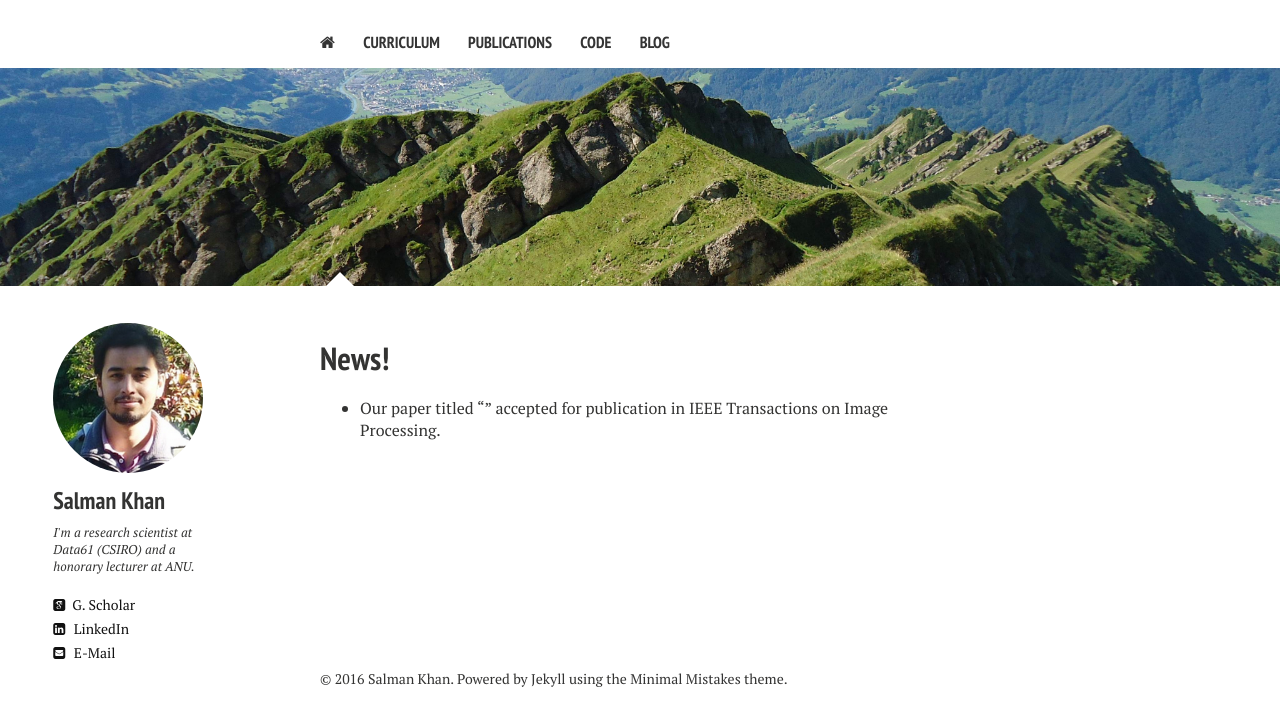
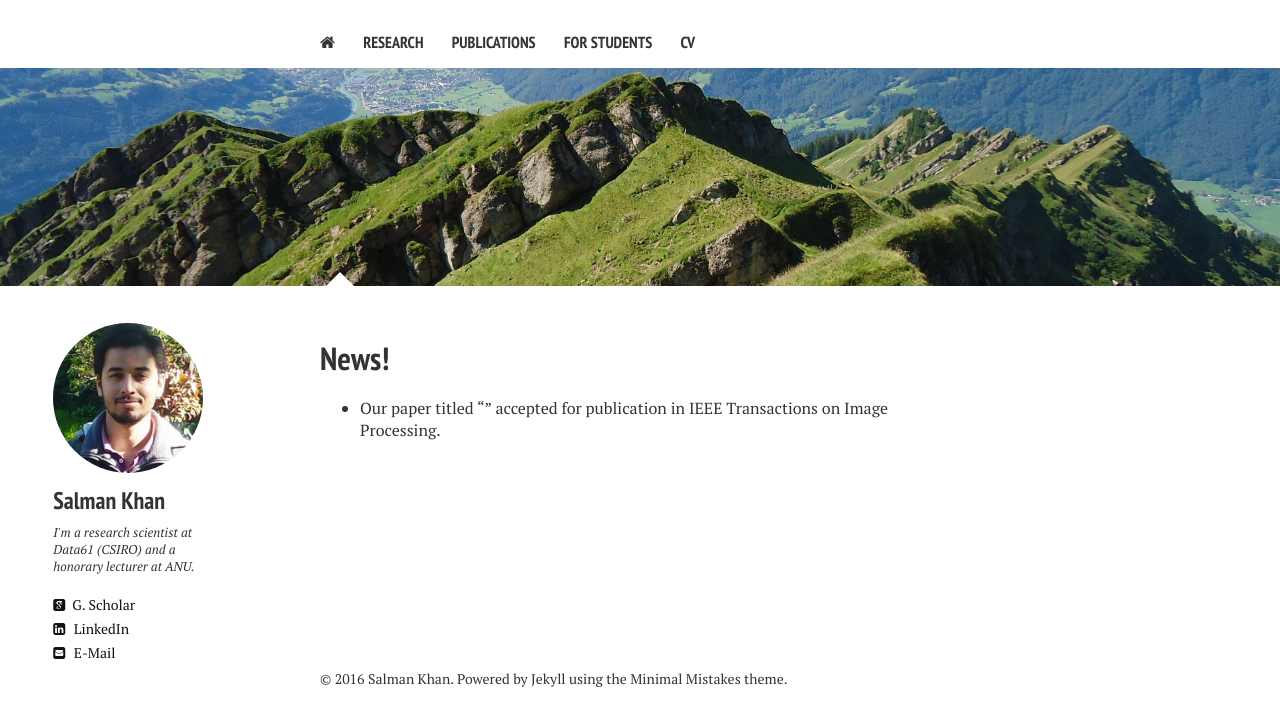
Before and after one commit to awaisrauf/salman-h-khan.github.io, a Jekyll site: the page built from index.md, in a window 1280 px wide. Shown: the top 726 px of the page. Built offline with Jekyll 4.4.1, drawn with Linux system fonts in a browser that asks for light colours; nearby versions of some CDN libraries.

Commit message:
Update _config.yml

```diff
--- a/_config.yml
+++ b/_config.yml
@@ -27,14 +27,14 @@ bing_verify:
 links:
   #- title: Home
   #  url: /
-  - title: Curriculum
-    url: /cv/
+  - title: Research
+    url: /research/
   - title: Publications
     url: /publications/
-  - title: Code
-    url: /code/
-  - title: Blog
-    url: /blog/
+  - title: For Students
+    url: /students/
+  - title: CV
+    url: /cv/
 
 # http://en.wikipedia.org/wiki/List_of_tz_database_time_zones
 timezone:    Australia/ACT
```
